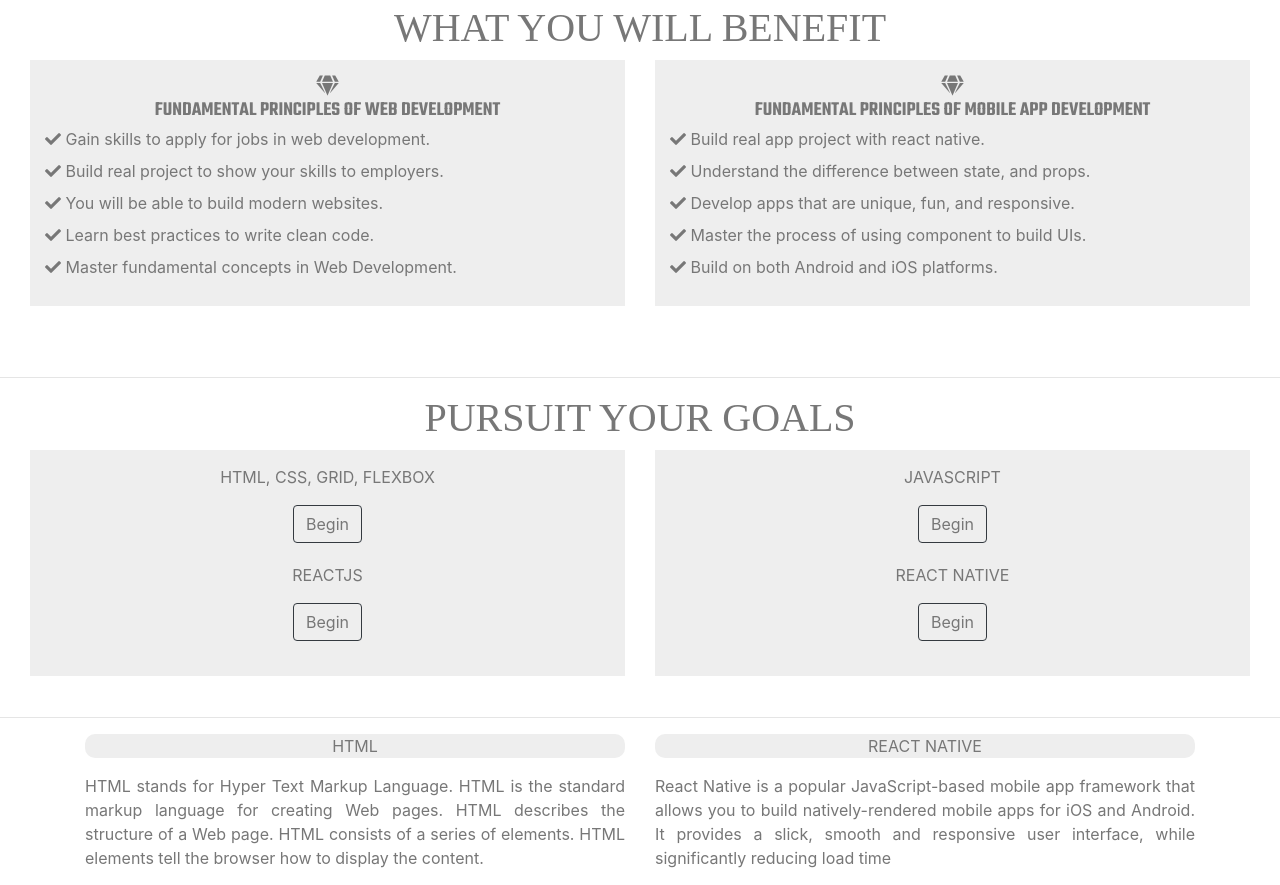
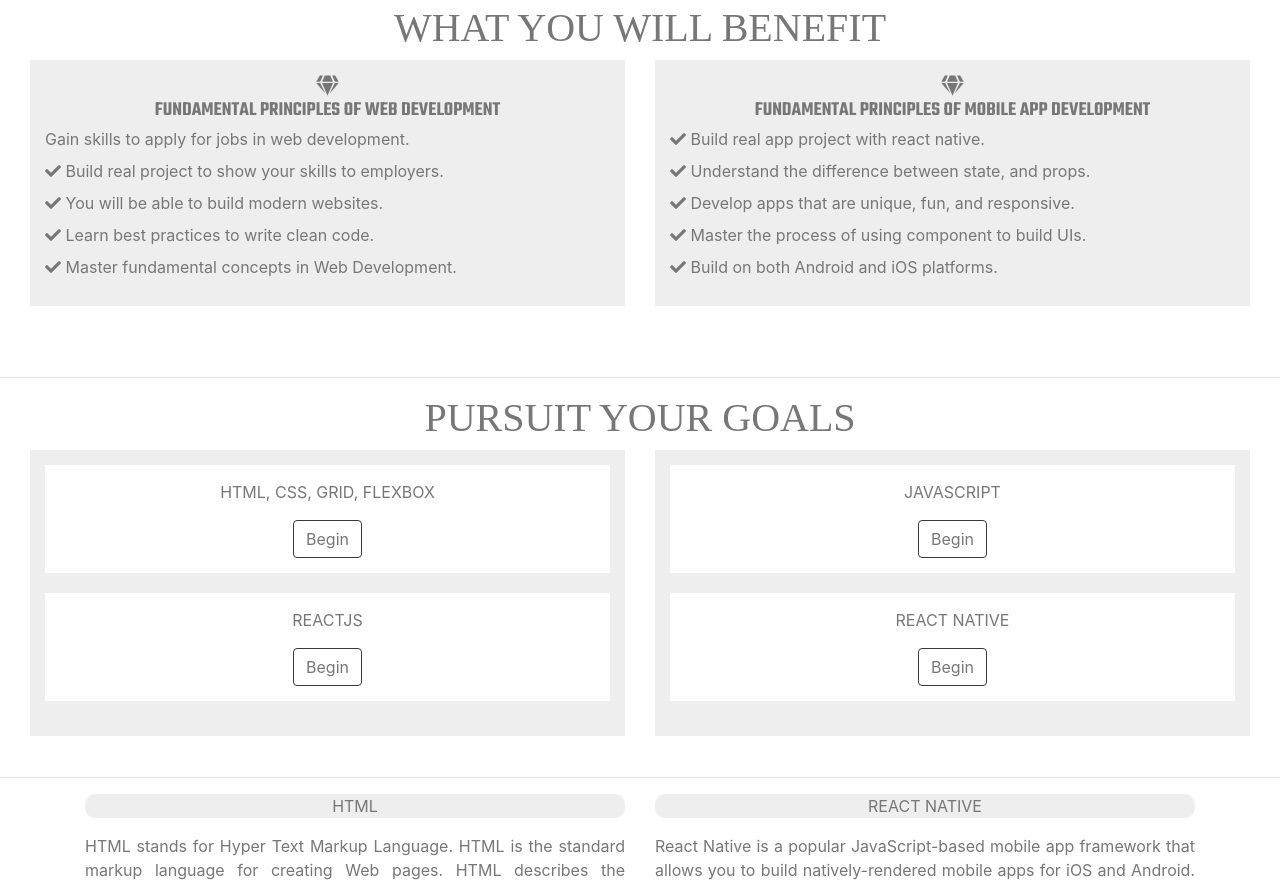
Before and after one commit to YakubuAmidu/Intelligentcoding, a React (Create React App) app: page / in a window 1280 px wide. Shown: the part 420-1305 px from the top of the page. Built offline with nearby package versions, Linux system fonts and the light colour scheme; a web font is replaced by a local one.

Commit message:
Commiting changes

```diff
--- a/src/components/App.css
+++ b/src/components/App.css
@@ -179,6 +179,9 @@
 }
 
 .SkillScreen-primary-sub {
+  background-color: #fff;
+  padding-bottom: 15px;
+  padding-top: 15px;
   margin-bottom: 20px;
 }
 
--- a/src/components/Title.js
+++ b/src/components/Title.js
@@ -1,7 +1,7 @@
 import React, { Component } from "react";
 
 const TITLES = [
-  "I am a software engineer",
+  "a software engineer",
   "an enthusiastic learner",
   "a goal oriented",
   "a music lover",
--- a/src/screens/BenefitScreen.js
+++ b/src/screens/BenefitScreen.js
@@ -14,8 +14,8 @@ const BenefitScreen = () => {
                 Fundamental principles of web Development
               </h5>
               <p className="BenefitScreen-primary-sub">
-                <i class="fas fa-check"></i> Gain skills to apply for jobs in
-                web development.
+                <i class="fas fa-check" className="Checkmark-icon"></i> Gain
+                skills to apply for jobs in web development.
               </p>
               <p className="BenefitScreen-primary-sub">
                 <i class="fas fa-check"></i> Build real project to show your
```
